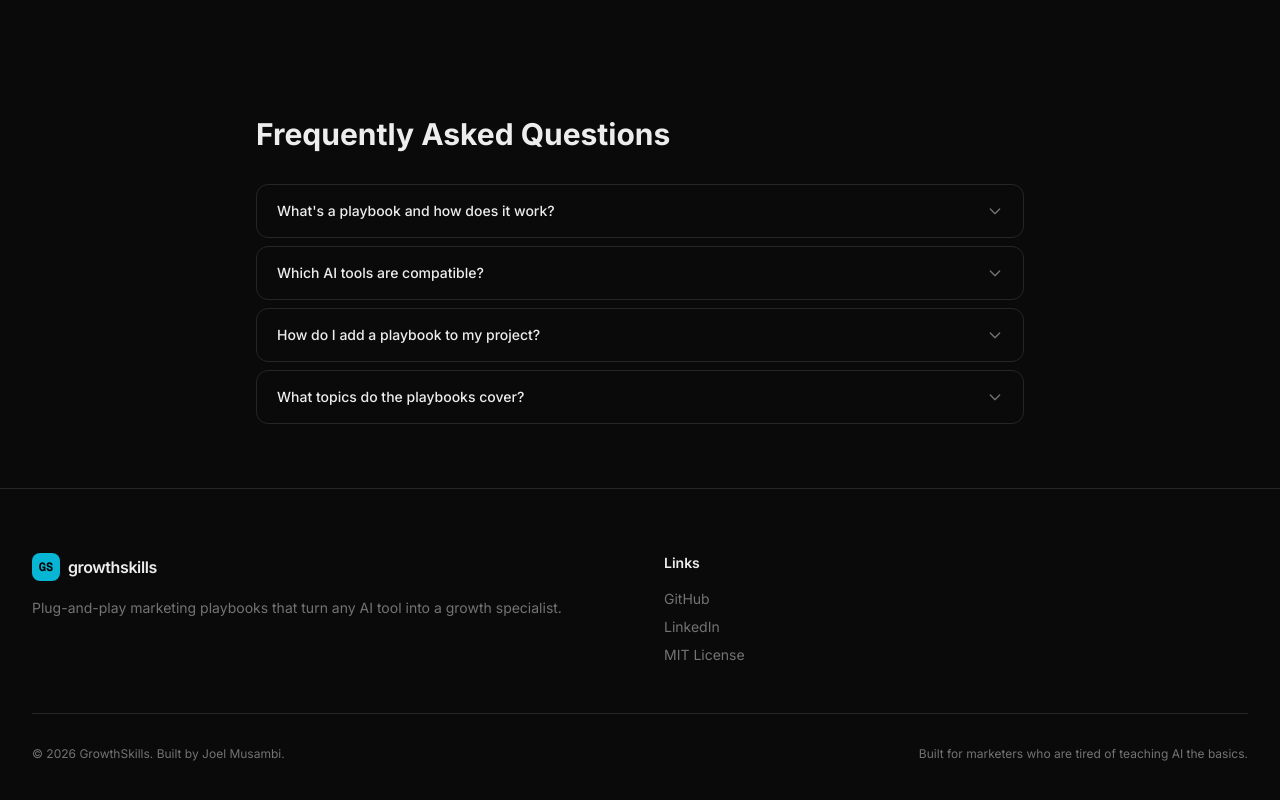
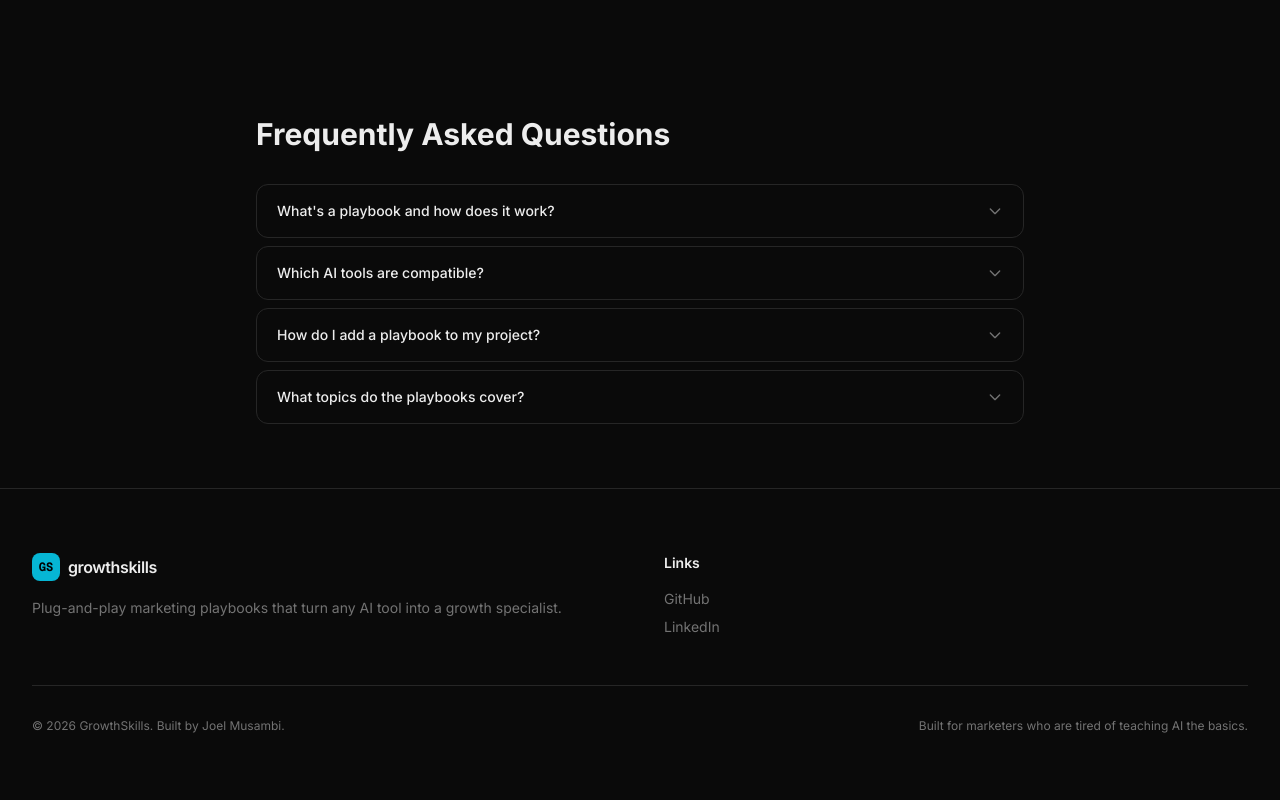
Before and after one commit to jmusambi/claudeskills, a Next.js app: page /claudeskills/ in a window 1280 px wide. Shown: the part 2139-2939 px from the top of the page. Built offline with nearby package versions, Linux system fonts and the light colour scheme.

Commit message:
remove MIT license from footer

```diff
--- a/components/Footer.tsx
+++ b/components/Footer.tsx
@@ -39,14 +39,6 @@ export default function Footer() {
                   LinkedIn
                 </a>
               </li>
-              <li>
-                <a
-                  href="https://github.com/joelmusambi/growthskills/blob/main/LICENSE"
-                  className="hover:text-foreground transition-colors"
-                >
-                  MIT License
-                </a>
-              </li>
             </ul>
           </div>
         </div>
```
